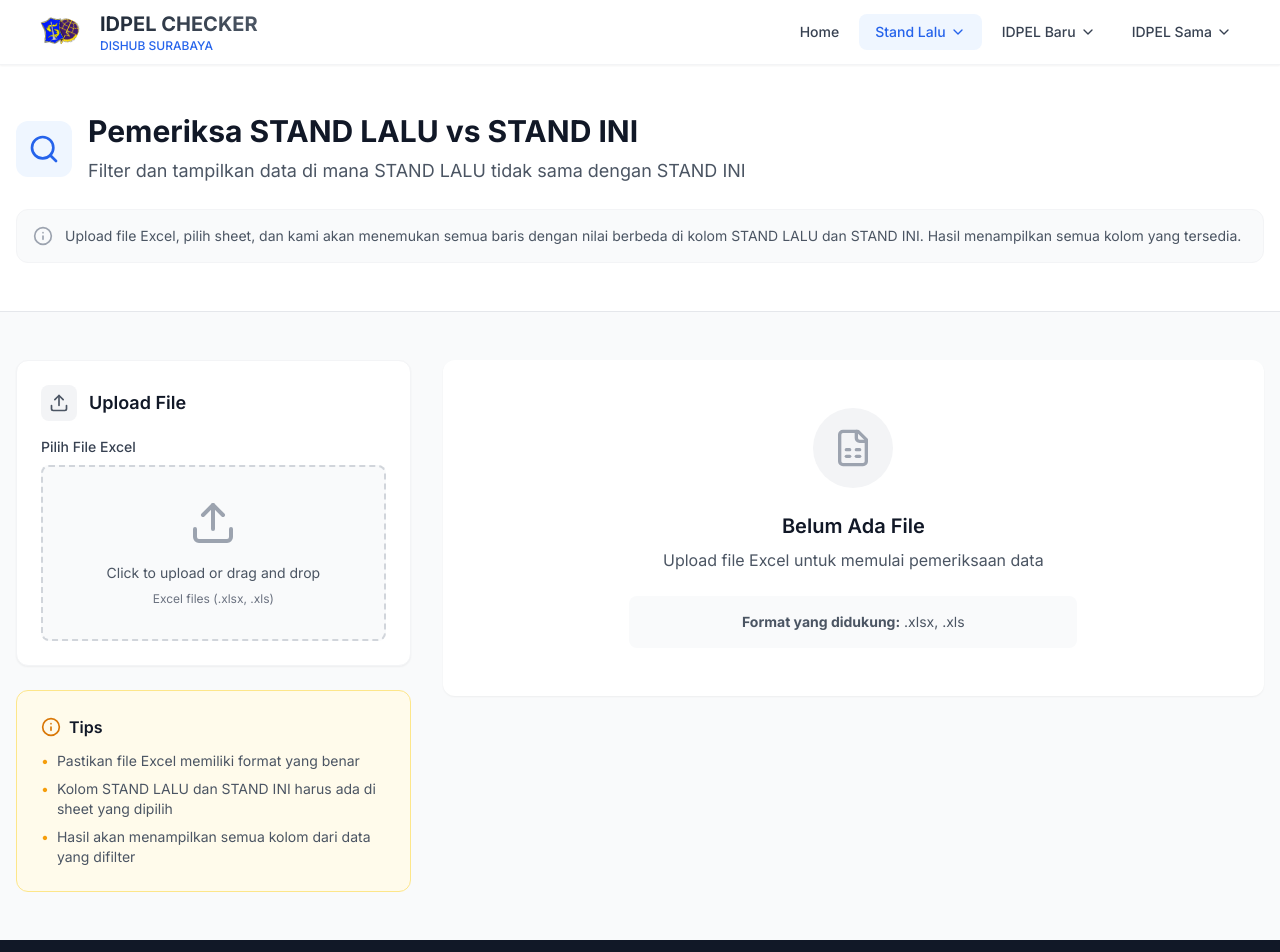
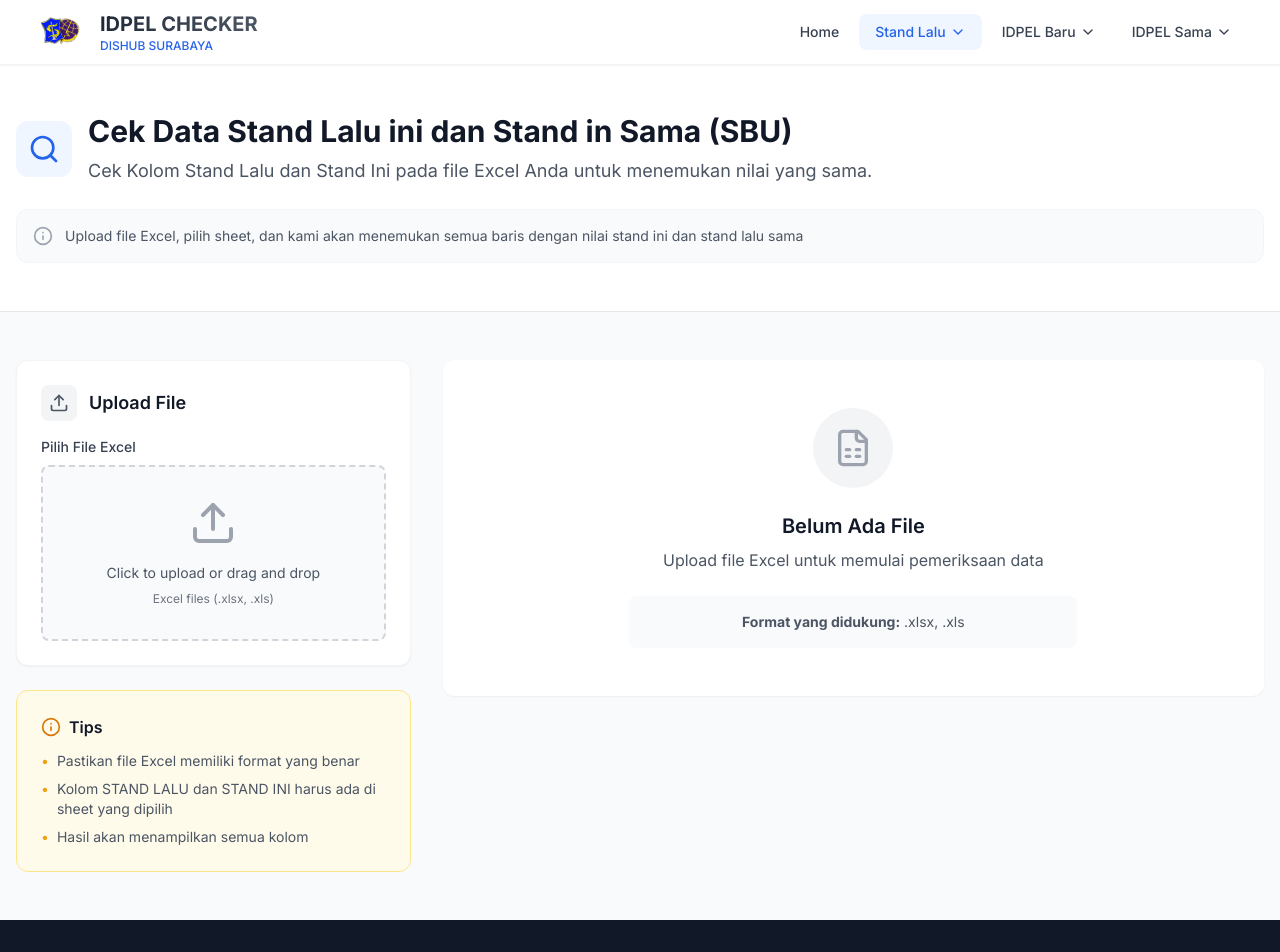
Before and after one commit to Mojoxz/IDPELCEKTERBARU, a React (Vite) app: page /stand-lalu-ini-sbu in a window 1280 px wide. Shown: the top 952 px of the page. Built offline with nearby package versions, Linux system fonts and the light colour scheme.

Commit message:
perubahan pada page SBU

```diff
--- a/src/features/standLaluIniSBB/StandLaluIniSBBPage.jsx
+++ b/src/features/standLaluIniSBB/StandLaluIniSBBPage.jsx
@@ -113,7 +113,7 @@ const StandLaluIniSBBPage = () => {
             <div className="flex items-center">
               <Info className="h-5 w-5 text-gray-400 mr-3" />
               <p className="text-gray-600 text-sm">
-                Upload file Excel, pilih sheet, dan kami akan menemukan semua baris dengan nilai stand ini dan stand lalu yang sama
+                Upload file Excel, pilih sheet, dan kami akan menemukan semua baris dengan nilai stand ini dan stand lalu yang sama.
               </p>
             </div>
           </div>
@@ -184,7 +184,7 @@ const StandLaluIniSBBPage = () => {
                   <h3 className="text-lg font-semibold text-gray-900">Hasil Ditemukan</h3>
                 </div>
                 <p className="text-gray-600 mb-4">
-                  {processedData.length} baris dengan nilai sama di kolom I dan J
+                  {processedData.length} baris dengan nilai sama di kolom I dan J.
                 </p>
                 <button
                   onClick={handleDownload}
@@ -205,15 +205,15 @@ const StandLaluIniSBBPage = () => {
               <ul className="text-sm text-gray-600 space-y-2">
                 <li className="flex items-start">
                   <span className="text-amber-500 mr-2">•</span>
-                  Pastikan file Excel memiliki format yang benar
+                  Pastikan file Excel memiliki format yang benar.
                 </li>
                 <li className="flex items-start">
                   <span className="text-amber-500 mr-2">•</span>
-                  Kolom I dan J harus berisi stand lalu dan stand ini serta terdapat nilai yang dapat dibandingkan
+                  Kolom I dan J harus berisi stand lalu dan stand ini serta terdapat nilai yang dapat dibandingkan.
                 </li>
                 <li className="flex items-start">
                   <span className="text-amber-500 mr-2">•</span>
-                  Hasil akan menampilkan semua kolom
+                  Hasil akan menampilkan semua kolom.
                 </li>
               </ul>
             </div>
--- a/src/features/standLaluIniSBU/StandLaluIniSBUPage.jsx
+++ b/src/features/standLaluIniSBU/StandLaluIniSBUPage.jsx
@@ -100,10 +100,10 @@ const StandLaluIniSBUPage = () => {
             </div>
             <div>
               <h1 className="text-3xl font-bold text-gray-900 mb-2">
-                Pemeriksa STAND LALU vs STAND INI
+                Cek Data Stand Lalu ini dan Stand in Sama (SBU)
               </h1>
               <p className="text-gray-600 text-lg">
-                Filter dan tampilkan data di mana STAND LALU tidak sama dengan STAND INI
+                Cek Kolom Stand Lalu dan Stand Ini pada file Excel Anda untuk menemukan nilai yang sama.
               </p>
             </div>
           </div>
@@ -113,8 +113,7 @@ const StandLaluIniSBUPage = () => {
             <div className="flex items-center">
               <Info className="h-5 w-5 text-gray-400 mr-3" />
               <p className="text-gray-600 text-sm">
-                Upload file Excel, pilih sheet, dan kami akan menemukan semua baris dengan nilai berbeda di kolom STAND LALU dan STAND INI.
-                Hasil menampilkan semua kolom yang tersedia.
+                Upload file Excel, pilih sheet, dan kami akan menemukan semua baris dengan nilai stand ini dan stand lalu sama
               </p>
             </div>
           </div>
@@ -214,7 +213,7 @@ const StandLaluIniSBUPage = () => {
                 </li>
                 <li className="flex items-start">
                   <span className="text-amber-500 mr-2">•</span>
-                  Hasil akan menampilkan semua kolom dari data yang difilter
+                  Hasil akan menampilkan semua kolom
                 </li>
               </ul>
             </div>
```
